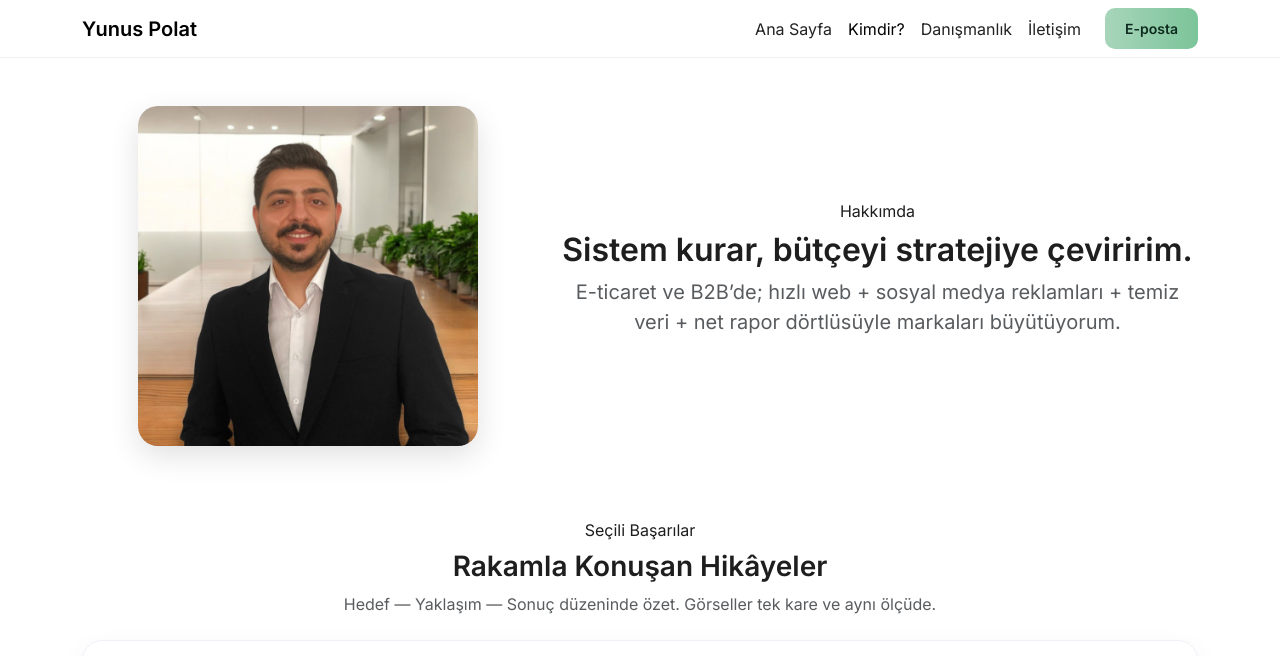
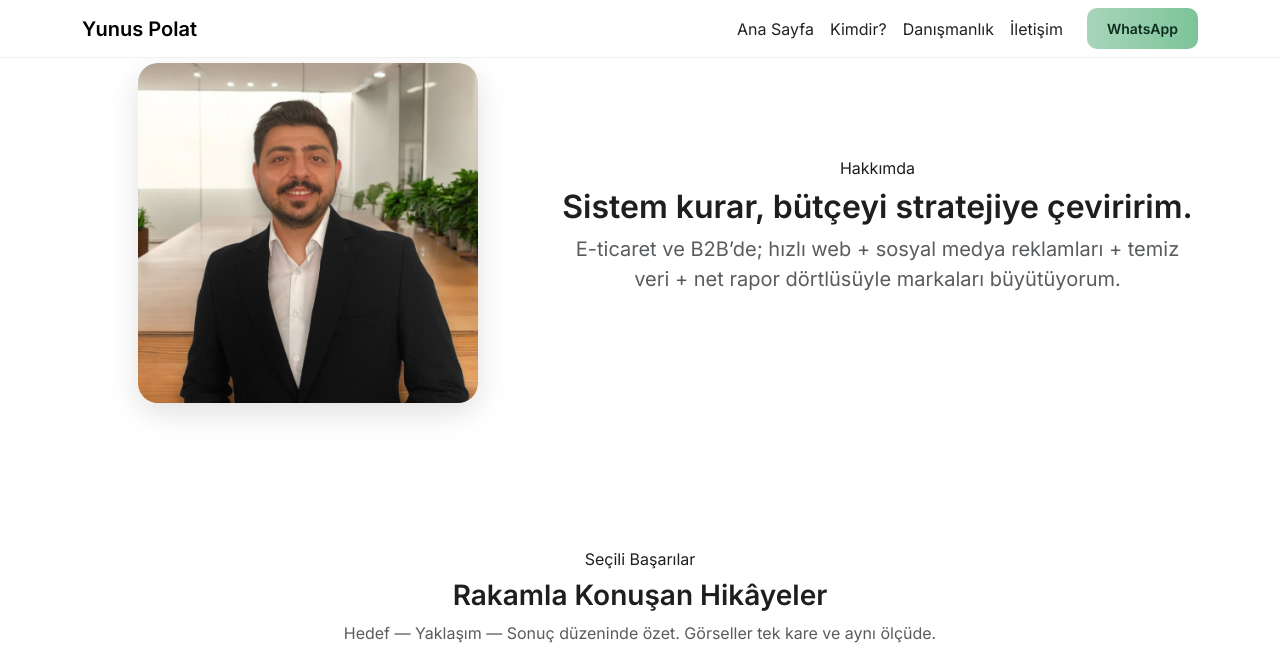
Before and after one commit to yunuspolatcomtr/yunuspolat-site, a plain HTML site: page kimdir.html in a window 1280 px wide. Shown: the top 656 px of the page. Drawn offline with nearby package versions, Linux system fonts and the light colour scheme.

Commit message:
Add files via upload

```diff
--- a/kimdir.html
+++ b/kimdir.html
@@ -5,31 +5,37 @@
   <meta name="viewport" content="width=device-width, initial-scale=1">
   <title>Yunus Polat Kimdir? | Seçili Başarılar</title>
   <meta name="description" content="KOBİ ve girişimler için sistem kuran, veriyi kazanca çeviren danışman. Somut başarı örnekleri.">
+  <meta name="theme-color" content="#A8D5BA">
   <link href="https://cdn.jsdelivr.net/npm/bootstrap@5.3.8/dist/css/bootstrap.min.css" rel="stylesheet">
-  <link href="https://cdn.jsdelivr.net/npm/bootstrap-icons@1.11.3/font/bootstrap-icons.css" rel="stylesheet">
   <link rel="stylesheet" href="styles.css">
+  <link rel="stylesheet" href="https://cdn.jsdelivr.net/npm/bootstrap-icons@1.11.3/font/bootstrap-icons.css">
+  <link rel="icon" href="assets/favicon.ico">
 </head>
 <body>
 
-  <!-- NAV -->
-  <nav class="navbar navbar-expand-lg nav-blur">
+  <!-- NAVBAR -->
+  <nav class="navbar navbar-expand-lg nav-blur fixed-top">
     <div class="container">
       <a class="navbar-brand fw-bold" href="index.html">Yunus&nbsp;Polat</a>
-      <button class="navbar-toggler" type="button" data-bs-toggle="collapse" data-bs-target="#nav">
+      <button class="navbar-toggler" type="button" data-bs-toggle="collapse" data-bs-target="#nav"
+              aria-controls="nav" aria-expanded="false" aria-label="Menüyü Aç">
         <span class="navbar-toggler-icon"></span>
       </button>
-      <div id="nav" class="collapse navbar-collapse">
+      <div class="collapse navbar-collapse" id="nav">
         <ul class="navbar-nav ms-auto mb-2 mb-lg-0 align-items-lg-center">
           <li class="nav-item"><a class="nav-link" href="index.html">Ana Sayfa</a></li>
-          <li class="nav-item"><a class="nav-link active" href="kimdir.html">Kimdir?</a></li>
+          <li class="nav-item"><a class="nav-link" href="kimdir.html">Kimdir?</a></li>
           <li class="nav-item"><a class="nav-link" href="danismanlik.html">Danışmanlık</a></li>
           <li class="nav-item"><a class="nav-link" href="iletisim.html">İletişim</a></li>
-          <li class="nav-item ms-lg-3"><a class="btn btn-brand btn-sm" href="mailto:merhaba@yunuspolat.com.tr">E-posta</a></li>
+          <li class="nav-item ms-lg-3">
+            <a class="btn btn-brand btn-sm" href="https://wa.me/905445660532" target="_blank" rel="noopener">
+              WhatsApp
+            </a>
+          </li>
         </ul>
       </div>
     </div>
   </nav>
-
   <!-- HERO -->
   <header class="container py-5 page-hero text-center fadein">
     <div class="row align-items-center g-4 justify-content-center">
--- a/scripts.js
+++ b/scripts.js
@@ -171,3 +171,21 @@ fadeEls.forEach(el=>obs.observe(el));
 
   update(); play();
 })();
+document.addEventListener('DOMContentLoaded', () => {
+  const els = document.querySelectorAll('.fadein');
+  els.forEach(el => el.classList.add('visible'));
+});
+document.addEventListener('DOMContentLoaded', () => {
+  const root = document.documentElement;
+
+  const onScroll = () => {
+    if (window.scrollY > 8) {
+      root.classList.add('is-scrolled');
+    } else {
+      root.classList.remove('is-scrolled');
+    }
+  };
+
+  onScroll(); // sayfa yenilendiğinde durum doğru başlasın
+  window.addEventListener('scroll', onScroll, { passive: true });
+});
--- a/styles.css
+++ b/styles.css
@@ -39,7 +39,7 @@ body{margin:0;font-family:"Inter",system-ui;background:var(--bg);color:var(--fg)
 }
 .wa-fab:hover{transform:scale(1.08)}
 
-.page-hero{padding-top:120px}
+.page-hero{padding-top:63px!important}
 .about-portrait{width:340px;max-width:100%;border-radius:20px;box-shadow:0 10px 30px rgba(0,0,0,.12);transition:.3s}
 .about-portrait:hover{transform:scale(1.02)}
 
@@ -294,3 +294,53 @@ box-shadow:0 0 0 3px rgba(168,213,186,.3)}
   background: #f9f9f9;
   box-shadow: 0 8px 20px rgba(15,23,42,.06);
 }
+.fadein {
+  opacity: 0;
+  transform: translateY(20px);
+  transition: opacity .6s ease, transform .6s ease;
+}
+
+.fadein.visible {
+  opacity: 1;
+  transform: none;
+}
+/* Global header yüksekliği — tek yerden yönet */
+:root { --header-h: 72px; }
+@media (max-width: 768px){ :root { --header-h: 64px; } }
+
+/* Header: yüksekliği değişmeyen, sabit bağlam */
+.site-header{
+  position: sticky;
+  top: 0;
+  z-index: 1000;
+  height: var(--header-h);
+  display: flex; align-items: center;
+  background: rgba(255,255,255,.60);
+  backdrop-filter: saturate(140%) blur(8px);
+  transition: background .2s, box-shadow .2s, border-color .2s;
+}
+
+/* Scroll efektleri: sadece görsel değişsin, yükseklik asla değişmesin */
+.is-scrolled .site-header{
+  background: rgba(255,255,255,.92);
+  box-shadow: 0 8px 24px rgba(0,0,0,.08);
+}
+
+/* İçerik her sayfada header’ın altından başlasın */
+main{ padding-top: var(--header-h); }
+
+/* Anchor’a kayarken header çarpması olmasın */
+*:target{ scroll-margin-top: calc(var(--header-h) + 12px); }
+
+/* Sticky’yi bozan transform/overflow’ları etkisizleştir (özellikle kimdir/iletişim) */
+body, html { overflow-x: clip; }
+body, html, .page, .container, .wrapper { transform: none !important; }
+
+/* Fade-in’ler header’a veya header atasına asla uygulanmasın */
+.site-header, .site-header * { will-change: auto; }
+
+/* 100vh kaynaklı zıplamayı durdur: küçük viewport birimleri */
+.hero, .first-section, .page-hero{
+
+  height: auto;         /* 100vh yerine */
+}
```
Also changed, not shown: danismanlik.html (+13 -4 lines), iletisim.html (+13 -4 lines).
